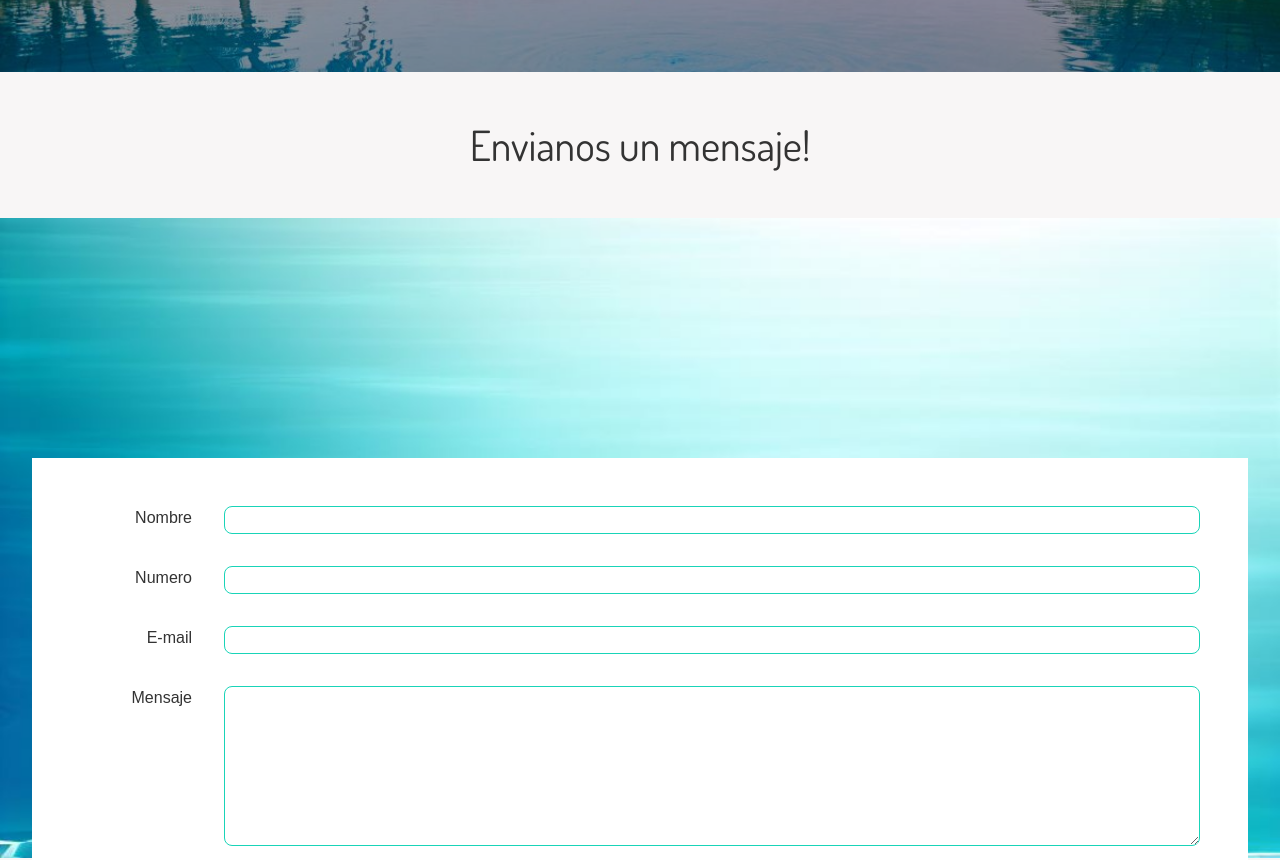
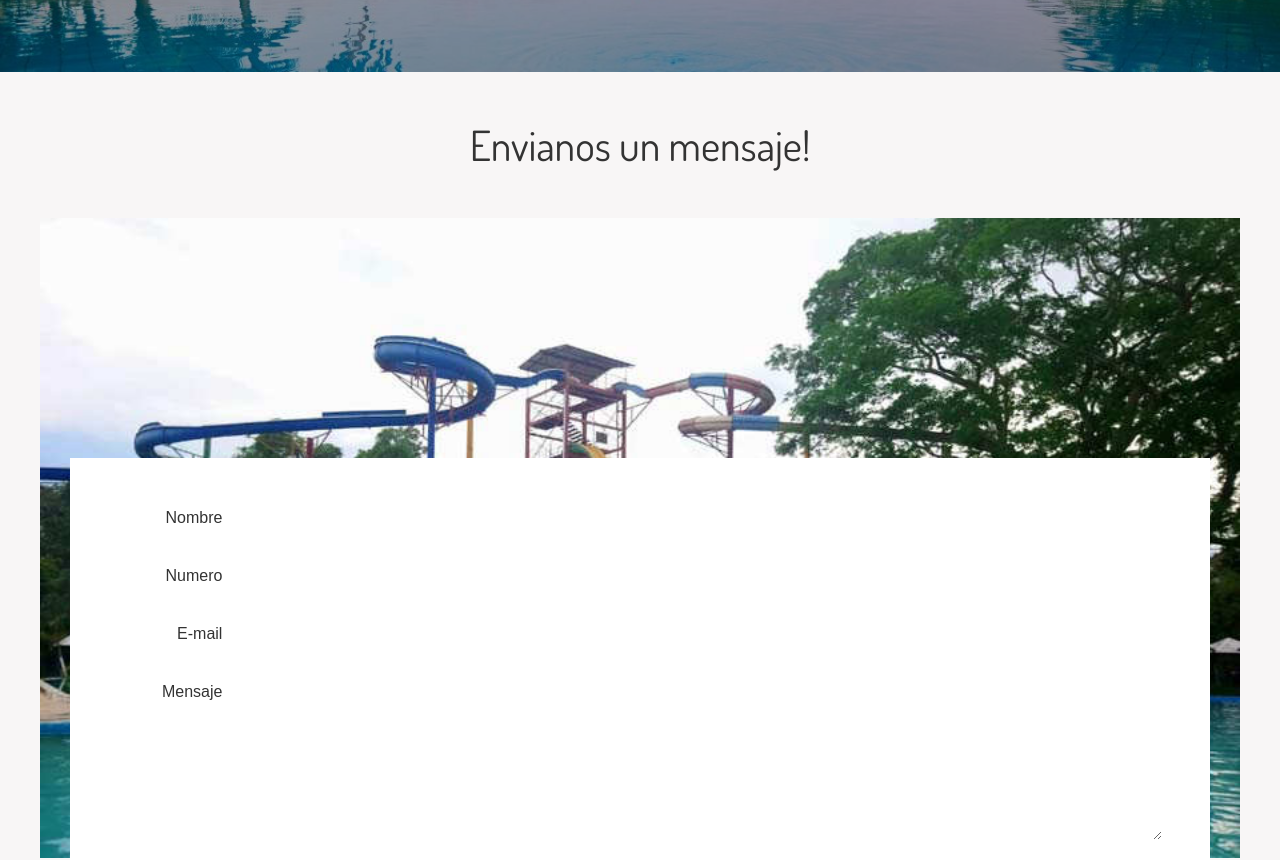
Before and after one commit to RodriguezKevin8/las_cascadas, a React (Vite) app in the folder React/: page /contact in a window 1280 px wide. Shown: the part 440-1300 px from the top of the page. Built offline with nearby package versions, Linux system fonts and the light colour scheme.

Commit message:
Add files via upload

```diff
--- a/React/src/css/Contact.css
+++ b/React/src/css/Contact.css
@@ -1,9 +1,4 @@
-:root{
-    --colorBoton: #27ea97;
-    --color2: #19d4b8;
-    --color3: #1ef61e;
-    --fuente: 'Dosis', sans-serif;
-}
+
 .titulo__contactanos{
     text-align: center;
     margin-top: 3rem;
@@ -12,10 +7,16 @@
     /* color: var(--color3); */
     font-family: var(--fuente);
 }
+.opacidad-contactos{
+    display: absolute;
+    height: 40rem;
+    background-color: rgb(0 0 0 / 0.1);
+}
 
 .contacto-bg{
+    display: relative;
     margin-top: 1rem;
-    background-image: url('../images/Contactanos.jpeg');
+    background-image: url('../images/Contactanos.jpg');
     height: 40rem;
     background-size: cover;
     background-repeat: no-repeat;
@@ -85,3 +86,8 @@
     height: 10rem;
 
 }
+.contacto{
+    margin: 0 auto;
+    max-width: 1200px;
+    margin-bottom: 2rem;
+}
--- a/React/src/css/Habitaciones.css
+++ b/React/src/css/Habitaciones.css
@@ -46,7 +46,7 @@
     gap: .5rem;
 }
 .btn__detalles{
-    background-color: var(--colorBoton);
+    background-color: var(--color3);
 }
 .btn__reservar{
     background-color: black;
--- a/React/src/css/Reservacion.css
+++ b/React/src/css/Reservacion.css
@@ -1,11 +1,12 @@
 .h1{
     margin-top: -1rem;
 }
-.btn-Buscar{
-    background-color: var(--colorBoton);
+.Reserv_btn-Buscar{
+    background-color: var(--color2);
     padding: 0.5rem 3rem;
     border: none;
     margin-top: 0.5rem;
+    color: white;
 }
 .Reservacion{
     display: flex;
@@ -28,10 +29,10 @@
        grid-template-columns: repeat(2, 1fr);
        gap: 0.5rem;
     }
-    .btn{
+    .Rbtn{
         grid-column: 1 / 4;
     }
-    .btn-Buscar{
+    .Reserv_btn-Buscar{
         margin-top: 1.4rem;
     }
 }
@@ -46,7 +47,7 @@
      .Rform__campo{
         justify-content: center;
      }
-     .btn{
+     .Rbtn{
         grid-column: 3/3;
     }
 }
--- /dev/null
+++ b/React/src/css/variables.css
@@ -0,0 +1,6 @@
+:root{
+    --colorBoton: #000101;
+    --color2: #3d8591;
+    --color3: #016273;
+    --fuente: 'Dosis', sans-serif;
+}
```
